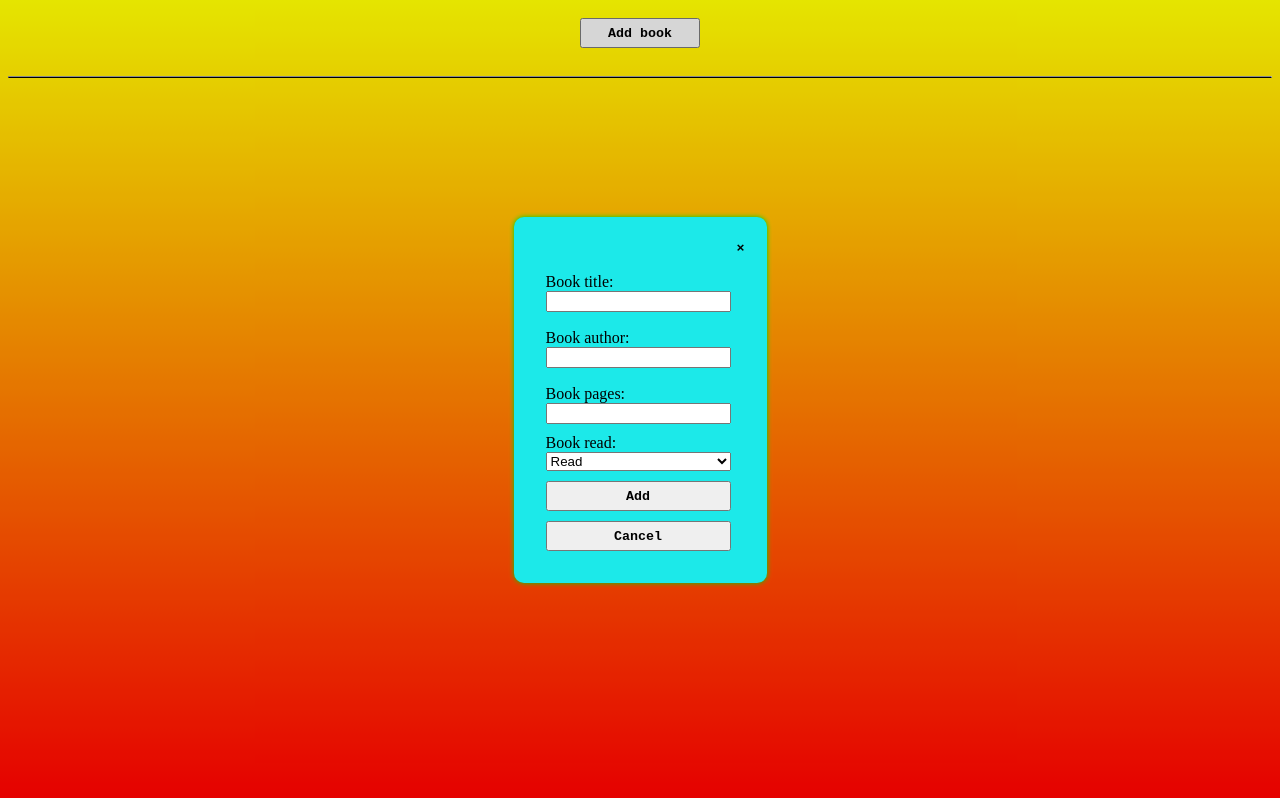
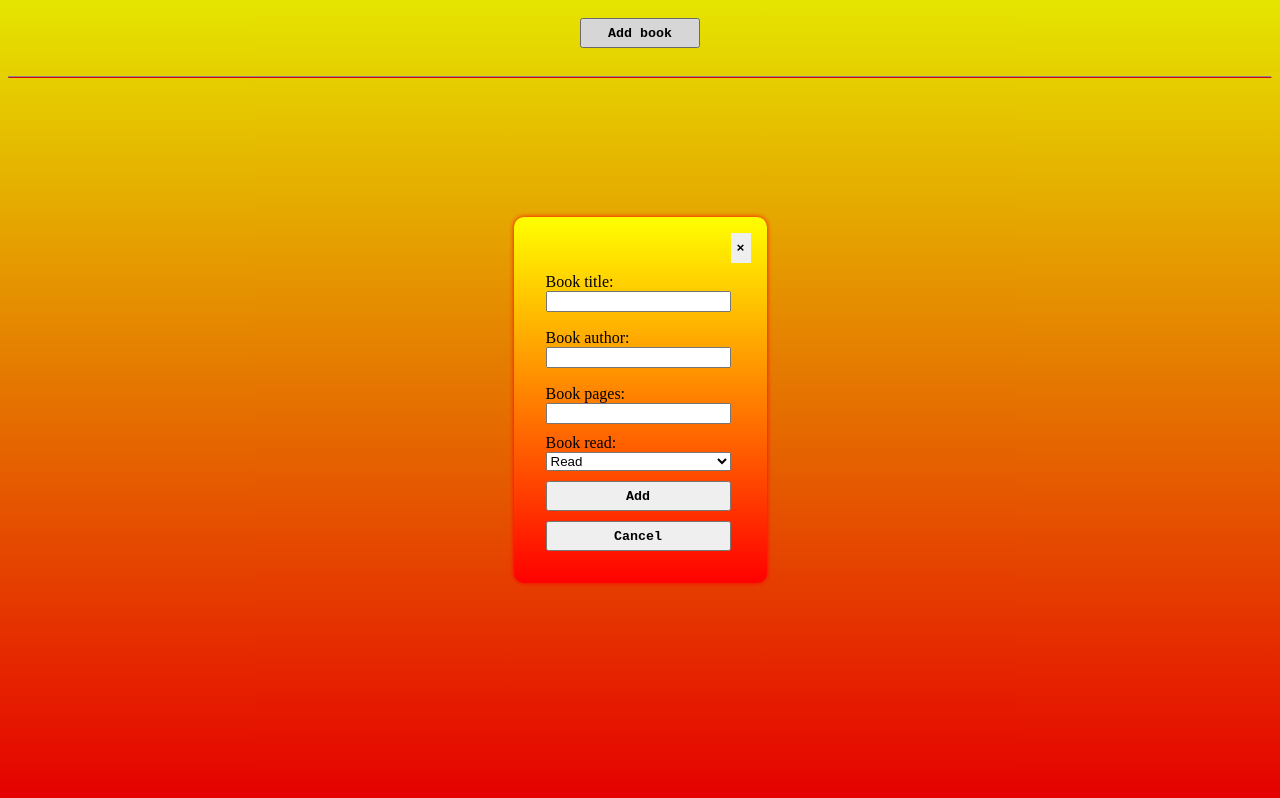
Before and after one commit to Jarmps90/Libary-app, a plain HTML site: page index.html in a window 1280 px wide. Both pictures are taken after a click on the button "Add book". Drawn offline with Linux system fonts and the light colour scheme.

Commit message:
Changed background colors

```diff
--- a/style.css
+++ b/style.css
@@ -9,8 +9,8 @@
     grid-template-columns: 1fr min-content;
     border: none;
     border-radius: 10px;
-    box-shadow: 0 0  5px rgb(1, 214, 1);
-    background-color: rgb(28, 233, 233);
+    box-shadow: 0 0  5px rgb(250, 1, 1);
+    background-image: linear-gradient(yellow, red);
 }
 
 form{
@@ -79,7 +79,7 @@ button{
     width: 30px;
     grid-column: 2/3;
     border: none;
-    background-color: rgb(28, 233, 233);
+
     cursor: pointer;
     width: fit-content;
 }
@@ -94,5 +94,5 @@ button{
 /* Other */
 
 hr{
-    border-bottom: 1px solid black;
+    border-bottom: 1px solid rgb(253, 0, 0);
 }
```
